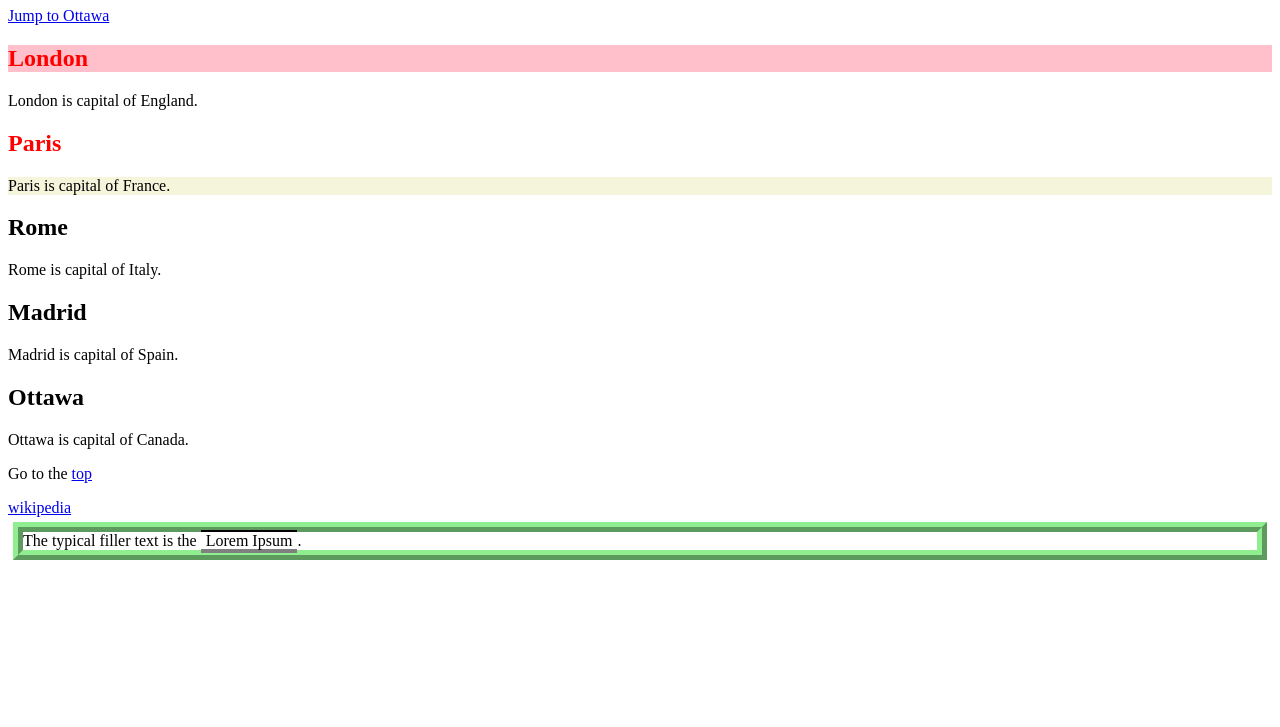
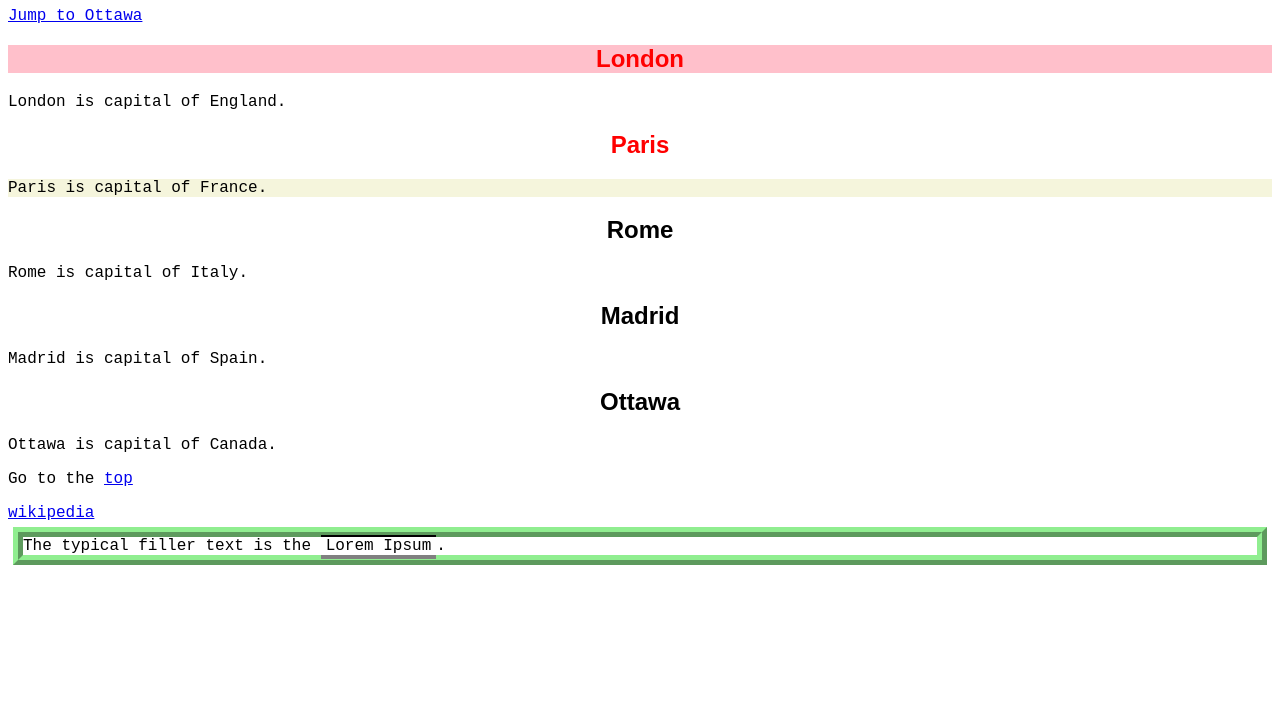
Before and after one commit to nchangizi/week5-setC, a plain HTML site: page index.html in a window 1280 px wide. Shown: the part 73-800 px from the top of the page. Drawn offline with Linux system fonts and the light colour scheme.

Commit message:
font family practice

```diff
--- a/css/styles.css
+++ b/css/styles.css
@@ -23,6 +23,15 @@ span {
   /* padding: 0 5px 0 ; */
 }
 .para-with-span {
-margin: 5px;
-border: ridge 10px lightgreen ;
+  margin: 5px;
+  border: ridge 10px lightgreen;
 }
+
+body {
+  font-family: "Courier New", Courier, monospace;
+}
+h1,
+h2 {
+  font-family: Arial, Helvetica, sans-serif;
+  text-align: center;
+}
```
